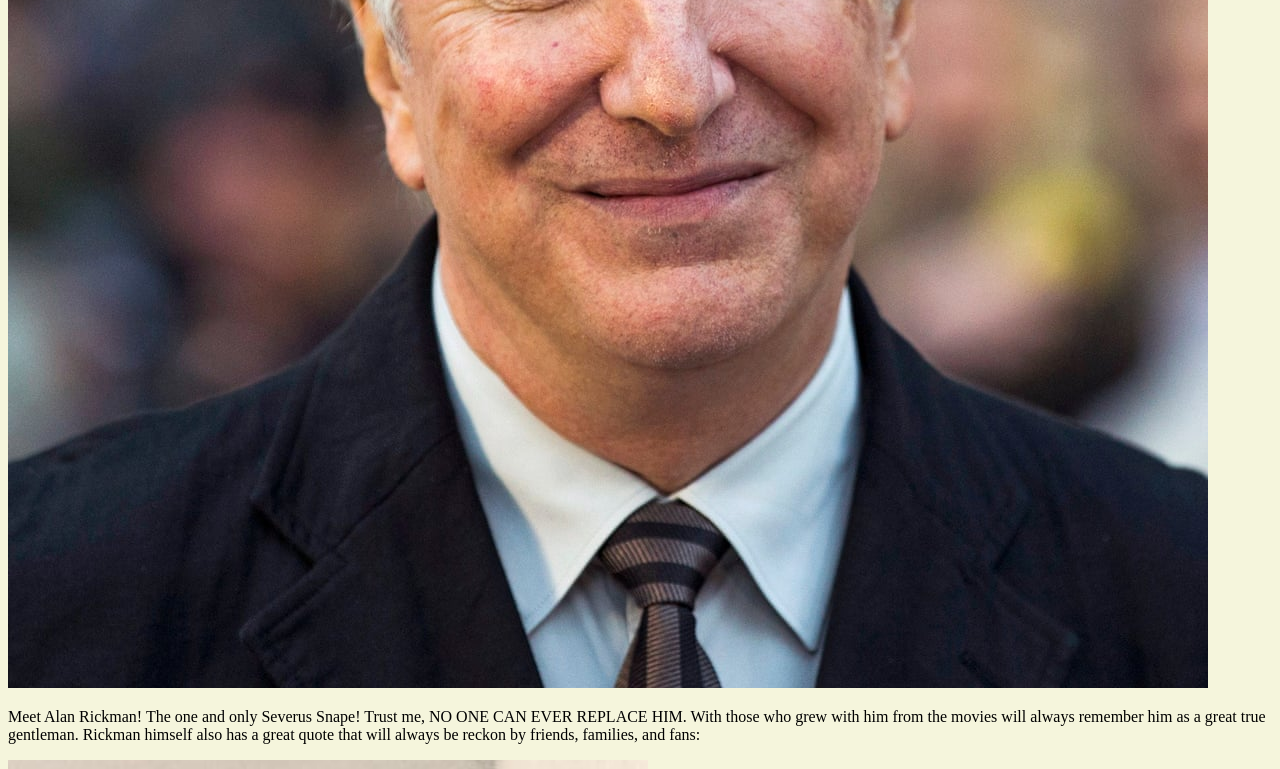
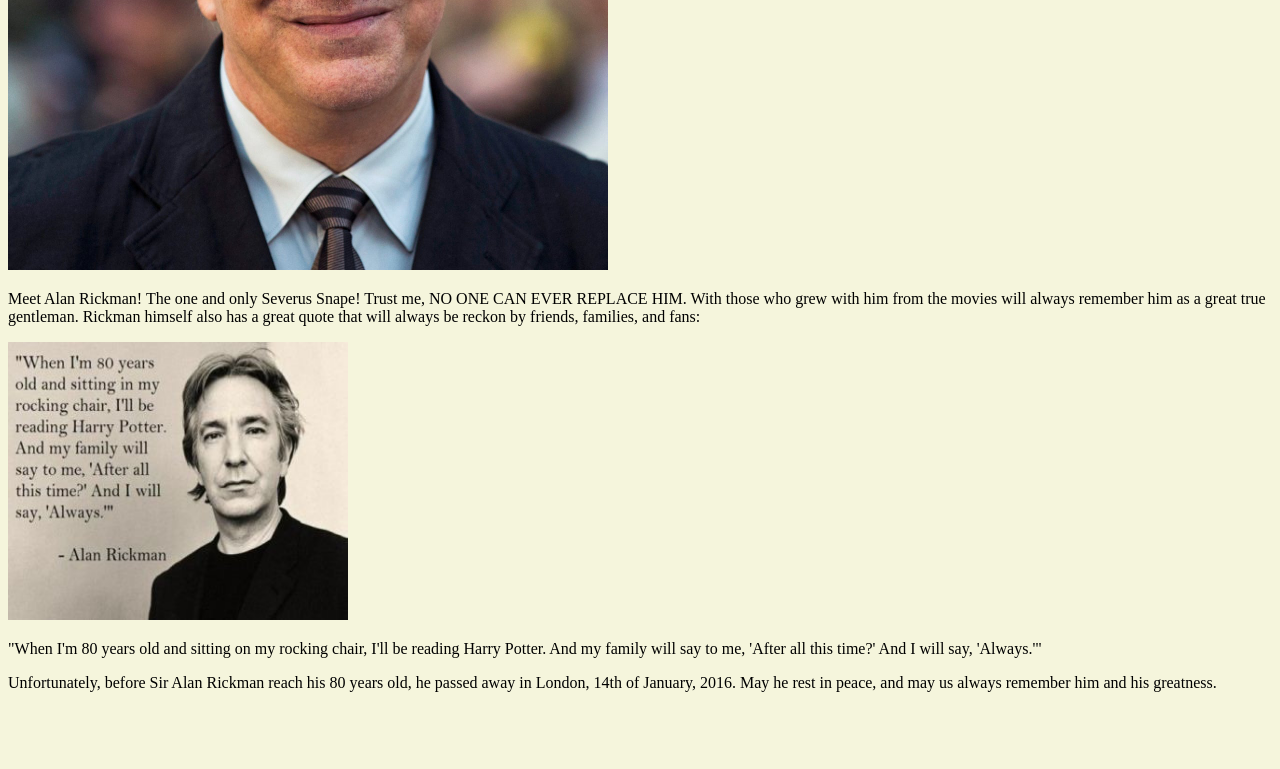
Before and after one commit to zarahippy/potter_science_zara.github.io, a plain HTML site: page severus-snape.html in a window 1280 px wide. Shown: the part 2914-3683 px from the top of the page. After the commit the page ends 3622 px from the top, so only its background shows below. Drawn offline with Linux system fonts and the light colour scheme.

Commit message:
modified severus-snape.html

```diff
--- a/severus-snape.html
+++ b/severus-snape.html
@@ -31,10 +31,11 @@ Here are some favourite "sweet" lines of our Professor Snape!</p>
 
 <div>
     <img src="snape-quote-1.gif" alt="1" width="550" height="282">
-    <br>
+
     <h4>
 1. "Well, it may have escaped your notice, but life isn't fair."
     </h4>
+    <img src="snape-quote-1.gif" alt="1" width="550" height="282">
     <br>
     <p>This quote of his popped up in Harry Potter and The Goblet of Fire both in the books and its movies.
     This is a real life experience that Severus Snape had to pass through too.
@@ -44,16 +45,16 @@ Here are some favourite "sweet" lines of our Professor Snape!</p>
     <h4>
  2. "You have performed extraordinary magic with this wand, my Lord, in the last few hours alone."
     </h4>
-    <br>
+
     <p>Tis sweet, but not for anyone in the world ecxept the Death Eaters and their Lord himself.
     Snape quoted this in Harry Potter and The Deathly Hallows, which is part II in the movies.
     Snape was working as a spy between the Death Eaters under his association with Dumbledore.</p>
 <br>
 <br>
+
 <h4>
 3. "You’ve kept him alive so that he can die at the proper moment."
 </h4>
-<br>
 <p>It was his saying towards Dumbledore, it was the shock that grew for each letters when you read from it.
     And it was each seconds when you here from it.
     Here's a clip from the previous saying in Harry Potter and The Deatly Hallows book;
@@ -64,6 +65,7 @@ Here are some favourite "sweet" lines of our Professor Snape!</p>
 </p>
 <br>
 <br>
+
 <h4>
 4. "The mind is not a book to be opened at will and examined at leisure."
 </h4>
@@ -74,10 +76,10 @@ Here are some favourite "sweet" lines of our Professor Snape!</p>
 <br>
 <br>
 
-<img src="always.gif" alt="always -Snape" width="500" height="204">
 <h4>
     5. "Always."
 </h4>
+<img src="always.gif" alt="always -Snape" width="500" height="204">
 <br>
 <p>One word of my personal favourite quote. Tis more than one word of six letters, and more for only a second or two statment.
 Here is the clip also from the previous book (Harry Potter and The Deathly Hallows) of Snape's and Dumbledore's convo;
@@ -94,12 +96,12 @@ Here is the clip also from the previous book (Harry Potter and The Deathly Hallo
 <p>
     Some characters are better than actors, but this one is more than an equal to Severus Snape.
 </p>
-<img src="rickman.jpg" alt="Alan Rickman" width="1200" height="1200">
+<img src="rickman.jpg" alt="Alan Rickman" width="600" height="600">
 <p>Meet Alan Rickman! The one and only Severus Snape! Trust me, NO ONE CAN EVER REPLACE HIM.
 With those who grew with him from the movies will always remember him as a great true gentleman.
 Rickman himself also has a great quote that will always be reckon by friends, families, and fans:
 </p>
-<img src="alan-rickman.jpeg" alt="Rickman's Quote" width="640" height="551">
+<img src="alan-rickman.jpeg" alt="Rickman's Quote" width="340" height="278">
 <p>
     "When I'm 80 years old and sitting on my rocking chair, I'll be reading Harry Potter. And my family will say to me, 'After all this time?'
     And I will say, 'Always.'"
```
